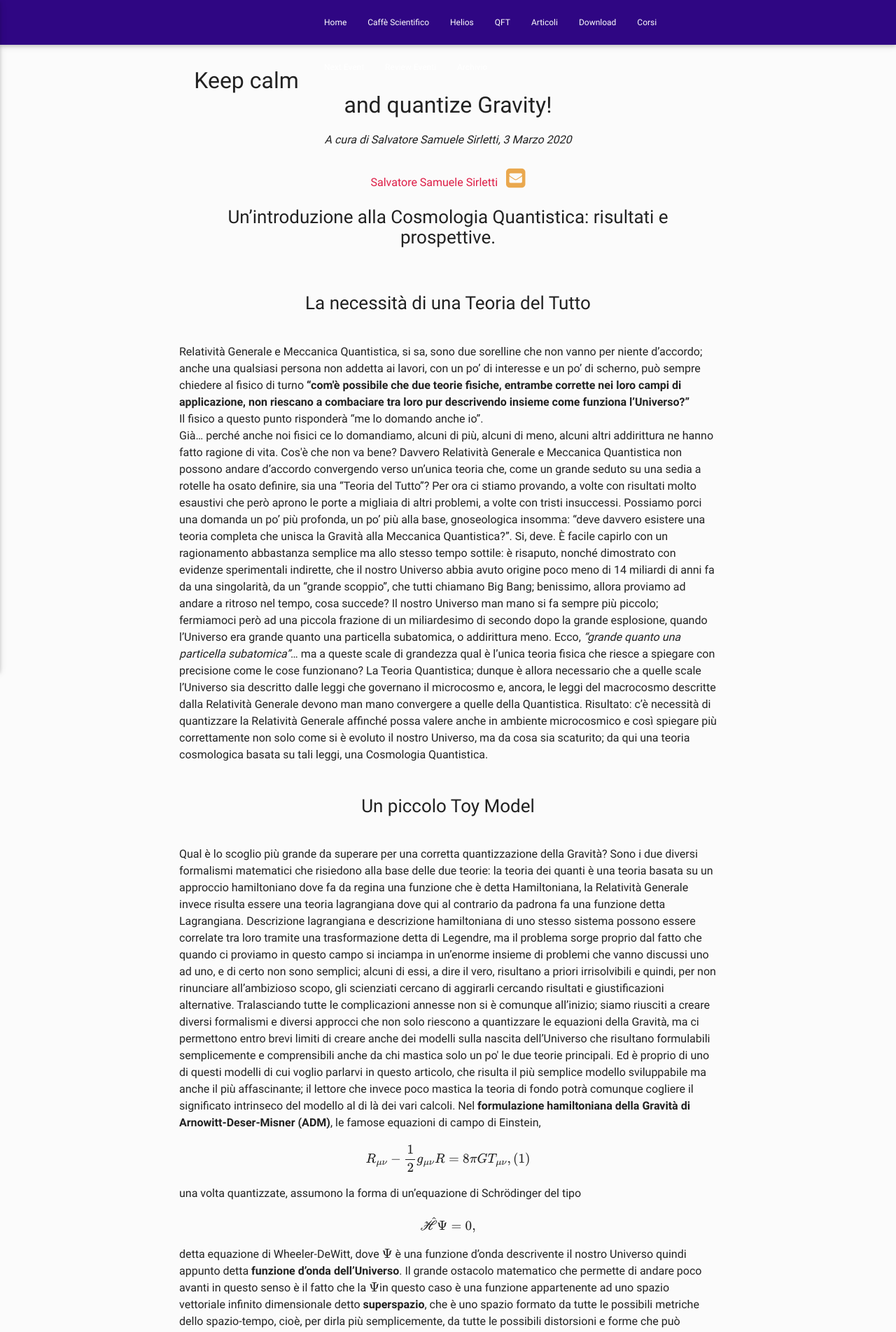
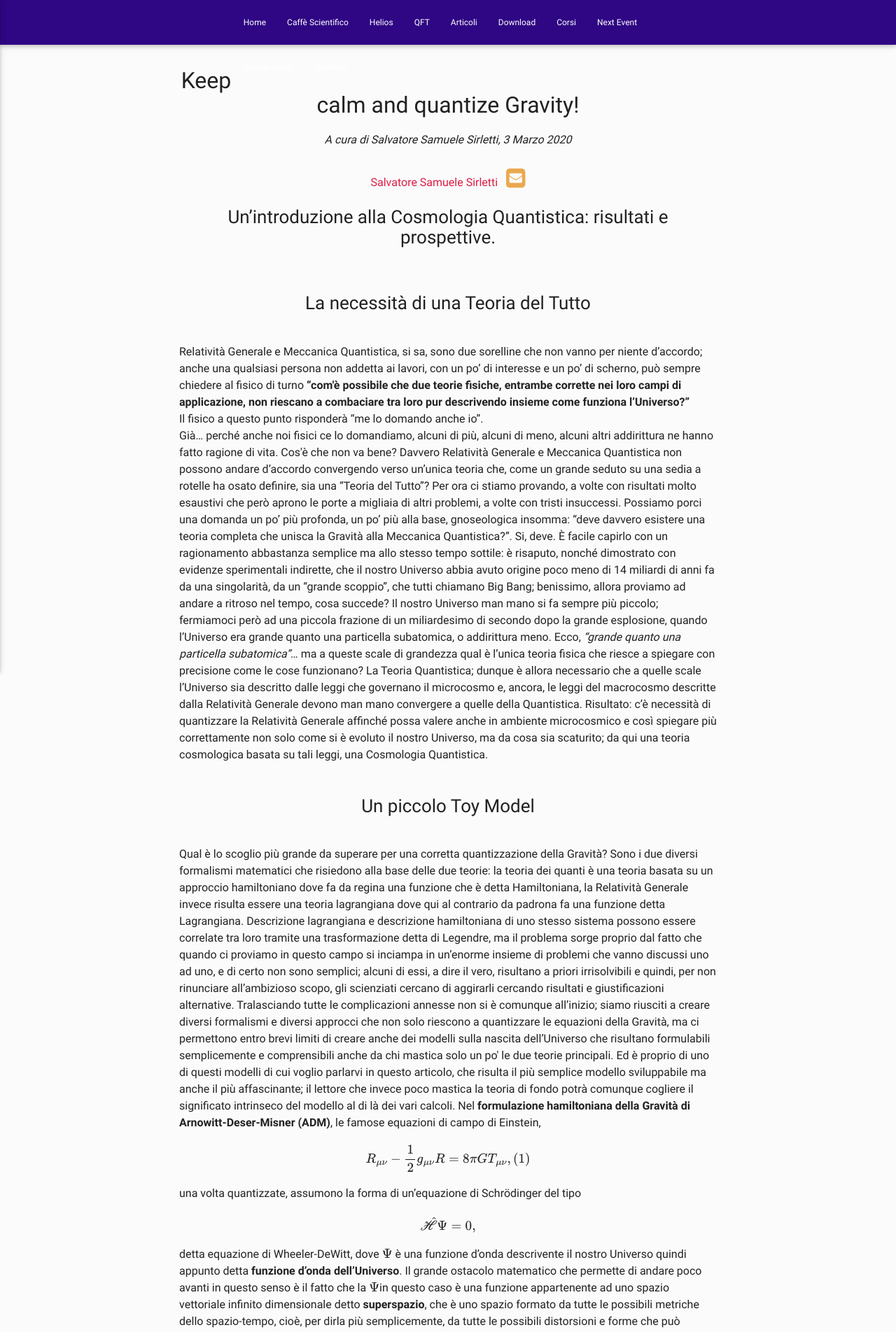
Before and after one commit to ai-sf/aisf_perugia, a Jekyll site: the page built from ArticoliHTML/quantum.html, in a window 1280 px wide. Shown: the top 1904 px of the page at 70% size. Built offline with Jekyll 4.4.1, drawn with Linux system fonts in a browser that asks for light colours; nearby versions of some CDN libraries; formulas are drawn with MathJax 3.

Commit message:
Update quantum.html

```diff
--- a/ArticoliHTML/quantum.html
+++ b/ArticoliHTML/quantum.html
@@ -11,11 +11,11 @@
 
 }
 .left {
-  width: 25%;
+  width: 10%;
 }
 
 .right {
-  width: 75%;
+  width: 90%;
 }
 </style>
 </head>
```
